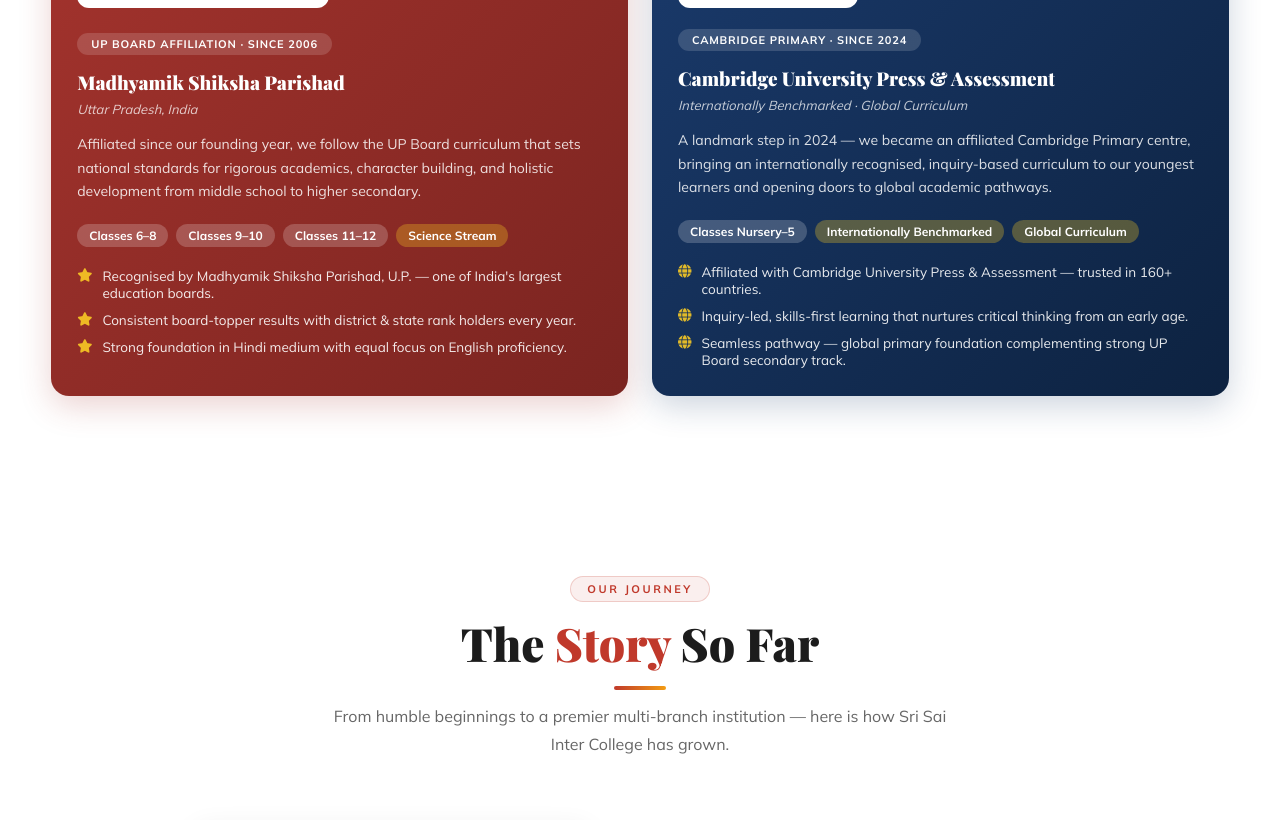
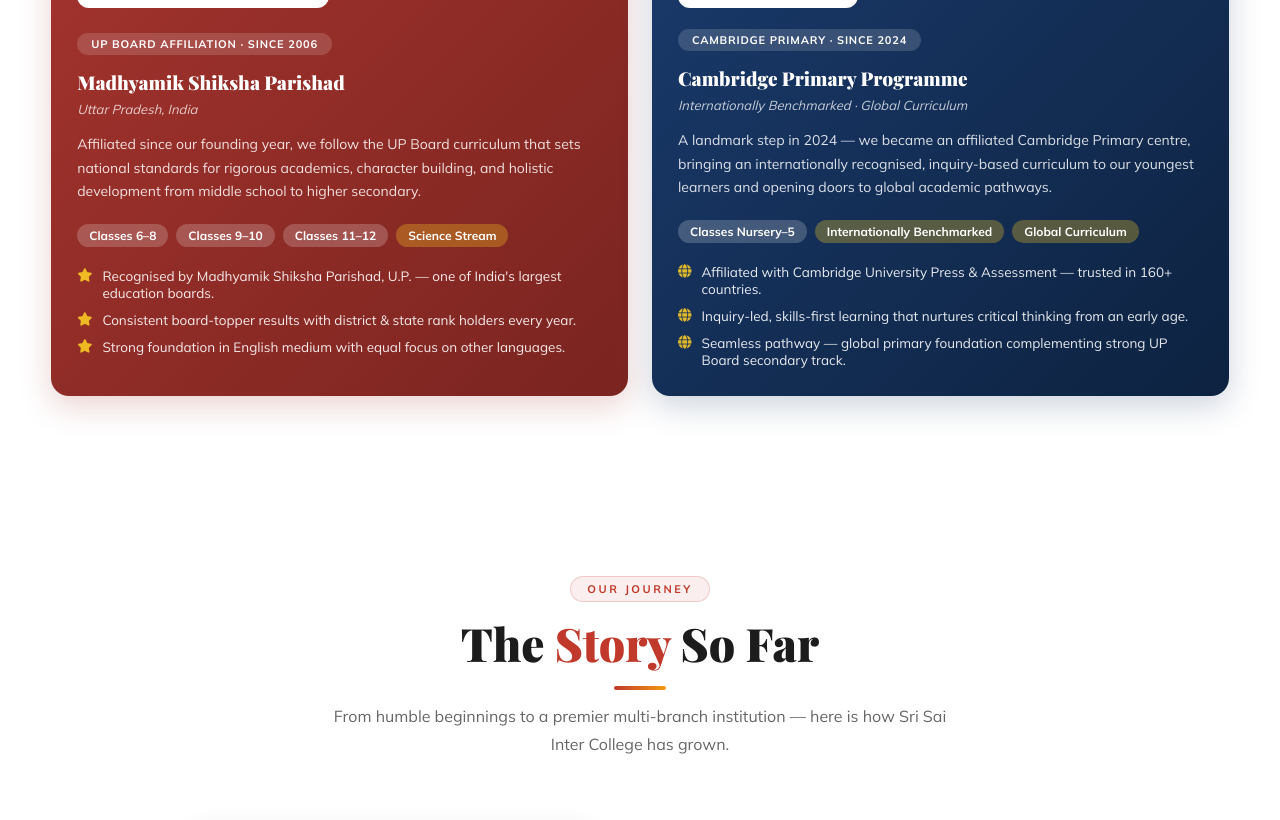
Before and after one commit to gauravpratapsingh765/testing, a plain HTML site: page about.html in a window 1280 px wide. Shown: the part 2913-3733 px from the top of the page. Drawn offline with nearby package versions, Linux system fonts and the light colour scheme.

Commit message:
Add files via upload

```diff
--- a/about.html
+++ b/about.html
@@ -719,6 +719,7 @@
     }
 
     @media (max-width: 820px) {
+
       /* Affiliations section full responsive fix */
       .branches-inline-grid {
         display: flex !important;
@@ -821,7 +822,6 @@
         font-size: 12.5px !important;
       }
     }
-
   </style>
 </head>
 
@@ -1014,8 +1014,8 @@
       <div class="branches-inline-grid">
 
         <!-- UP Board Affiliation -->
-        <div data-reveal
-          class="affil-card" style="background:linear-gradient(135deg,#A3332D,#7a2420); border-radius:18px; padding:28px 26px; color:#fff; box-shadow:0 10px 32px rgba(163,51,45,.22);">
+        <div data-reveal class="affil-card"
+          style="background:linear-gradient(135deg,#A3332D,#7a2420); border-radius:18px; padding:28px 26px; color:#fff; box-shadow:0 10px 32px rgba(163,51,45,.22);">
           <div style="margin-bottom:20px;">
             <div style="background:#fff; border-radius:12px; padding:10px 16px; display:inline-block;">
               <img src="img/upmsp.png"
@@ -1057,16 +1057,17 @@
                 style="color:#f9ca24; flex-shrink:0; margin-top:2px;"></i><span>Consistent board-topper results with
                 district &amp; state rank holders every year.</span></li>
             <li style="display:flex; gap:10px; font-size:13.5px; opacity:.9;"><i class="fas fa-star"
-                style="color:#f9ca24; flex-shrink:0; margin-top:2px;"></i><span>Strong foundation in Hindi medium with
-                equal focus on English proficiency.</span></li>
+                style="color:#f9ca24; flex-shrink:0; margin-top:2px;"></i><span>Strong foundation in English medium with
+                equal focus on other languages.</span></li>
           </ul>
         </div>
 
         <!-- Cambridge Affiliation -->
-        <div data-reveal
-          class="affil-card" style="background:linear-gradient(135deg,#1a3a6b,#0d2240); border-radius:18px; padding:28px 26px; color:#fff; box-shadow:0 10px 32px rgba(26,58,107,.22);">
+        <div data-reveal class="affil-card"
+          style="background:linear-gradient(135deg,#1a3a6b,#0d2240); border-radius:18px; padding:28px 26px; color:#fff; box-shadow:0 10px 32px rgba(26,58,107,.22);">
           <div style="margin-bottom:20px;">
-            <div style="background:#fff; border-radius:12px; padding:10px 16px; display:inline-flex; align-items:center; max-width:180px; overflow:hidden;">
+            <div
+              style="background:#fff; border-radius:12px; padding:10px 16px; display:inline-flex; align-items:center; max-width:180px; overflow:hidden;">
               <img src="img/Cambridge.png"
                 onerror="this.style.display='none'; this.nextElementSibling.style.display='block';" alt="Cambridge Logo"
                 style="height:44px; width:100%; max-width:160px; display:block; object-fit:contain; object-position:left center;" />
@@ -1079,7 +1080,7 @@
             style="display:inline-block; background:rgba(255,255,255,.15); border-radius:20px; padding:4px 14px; font-size:11px; font-weight:700; letter-spacing:.8px; text-transform:uppercase; margin-bottom:14px;">
             Cambridge Primary · Since 2024</div>
           <h3 style="font-family:'Playfair Display',serif; font-size:19px; font-weight:900; margin-bottom:6px;">
-            Cambridge University Press &amp; Assessment</h3>
+            Cambridge Primary Programme</h3>
           <p style="font-size:13px; opacity:.75; margin-bottom:16px; font-style:italic;">Internationally Benchmarked ·
             Global Curriculum</p>
           <p style="font-size:14px; opacity:.85; line-height:1.7; margin-bottom:20px;">A landmark step in 2024 — we
@@ -1414,4 +1415,5 @@
     }
   </script>
 </body>
+
 </html>
```
